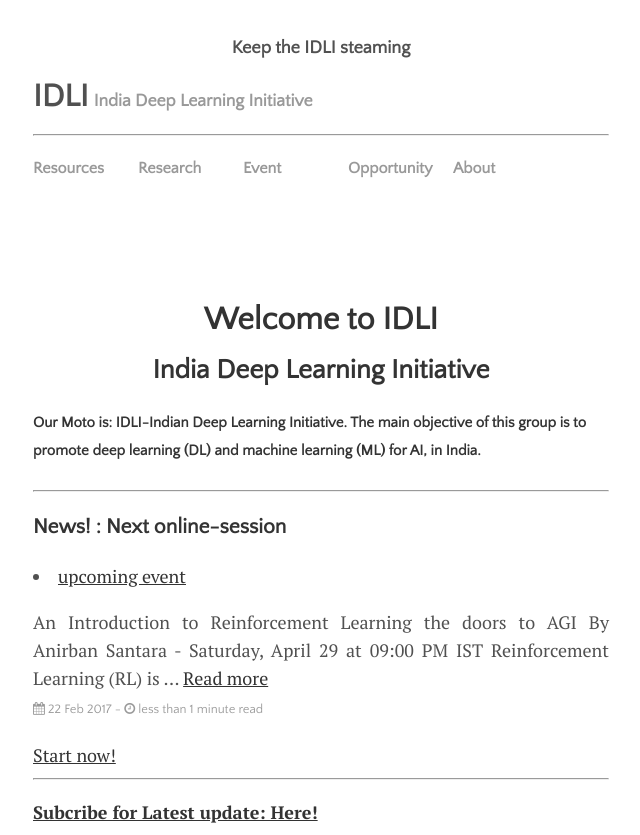
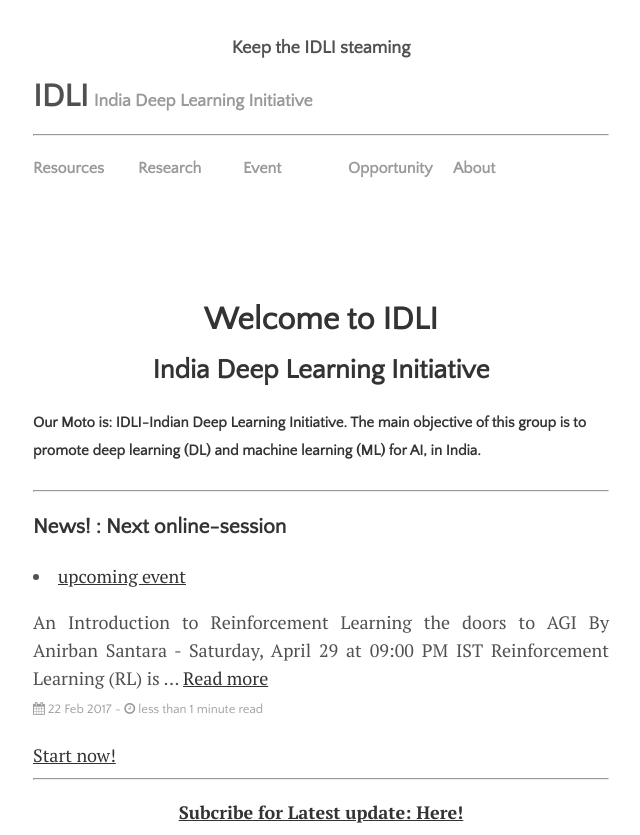
Before and after one commit to IndiaDeepLearningInitiative-IDLI/IndiaDeepLearningInitiative-IDLI.github.io, a Jekyll site: the page built from index.html, in a window 1280 px wide. Shown: the top 835 px of the page, without its empty margins (319-959 px from the left). Built offline with Jekyll 4.4.1, drawn with Linux system fonts in a browser that asks for light colours; nearby versions of some CDN libraries; the list of posts is cut into pages by our own code; comment, search, counter and statistics services are not loaded; grey boxes are pictures that could not be loaded.

Commit message:
Update footer.html

```diff
--- a/_includes/footer.html
+++ b/_includes/footer.html
@@ -1,6 +1,6 @@
 <div>
   <hr>
-  <p style="text-align: justify;"><a href="https://groups.google.com/forum/#!forum/idli_updates/join"><b> Subcribe for Latest update: Here!</b></a></p>
+  <p style="text-align: center;"><a href="https://groups.google.com/forum/#!forum/idli_updates/join"><b> Subcribe for Latest update: Here!</b></a></p>
 </div>
 <div>
   <hr>
```
